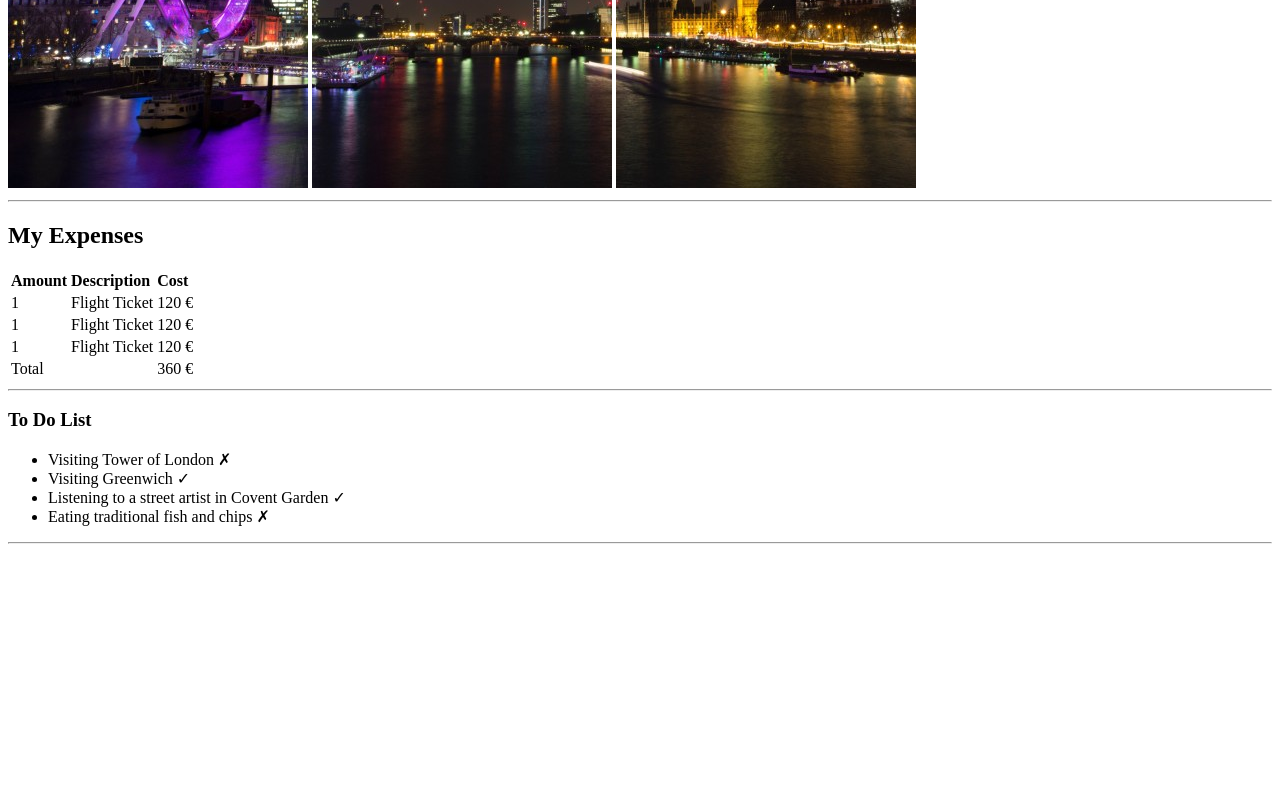
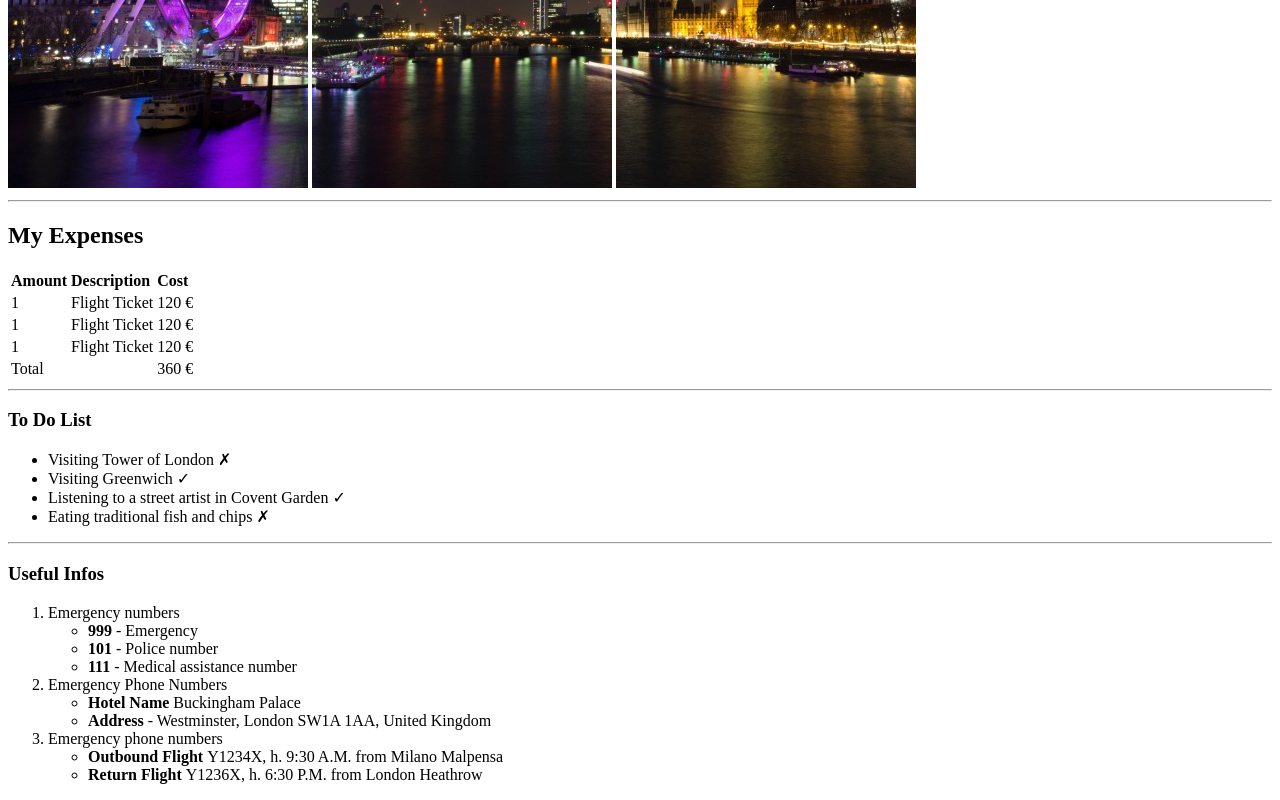
Before and after one commit to GiordanoMercatali/html-london-trip, a plain HTML site: page index.html in a window 1280 px wide. Shown: the part 492-1292 px from the top of the page. Before the commit the page ends 1044 px from the top, so only its background shows below. Drawn offline with Linux system fonts and the light colour scheme.

Commit message:
add: Useful infos section

```diff
--- a/index.html
+++ b/index.html
@@ -80,7 +80,40 @@
 
         <hr>
 
+        <!-- Useful Infos -->
+        <section>
+            <h3> Useful Infos </h3>
 
+            <ol>
+                <!-- Emergency numbers -->
+                <li>
+                    Emergency numbers
+                    <ul>
+                        <li> <strong> 999 </strong> - Emergency </li>
+                        <li> <strong> 101 </strong> - Police number </li>
+                        <li> <strong> 111 </strong> - Medical assistance number </li>
+                    </ul>
+                </li>
+
+                <!-- Hotel -->
+                <li>
+                    Emergency Phone Numbers
+                    <ul>
+                        <li> <strong> Hotel Name </strong> Buckingham Palace </li> <!-- It'd be cool-->
+                        <li> <strong> Address </strong> - Westminster, London SW1A 1AA, United Kingdom </li>
+                    </ul>
+                </li>
+
+                <!-- Flights -->
+                <li>
+                    Emergency phone numbers
+                    <ul>
+                        <li> <strong> Outbound Flight </strong> Y1234X, h. 9:30 A.M. from Milano Malpensa </li>
+                        <li> <strong> Return Flight </strong> Y1236X, h. 6:30 P.M. from London Heathrow </li>
+                    </ul>
+                </li>
+            </ol>
+        </section>
 
 	</body>
 
```
